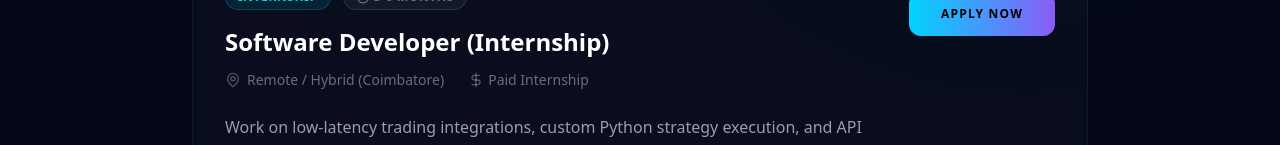
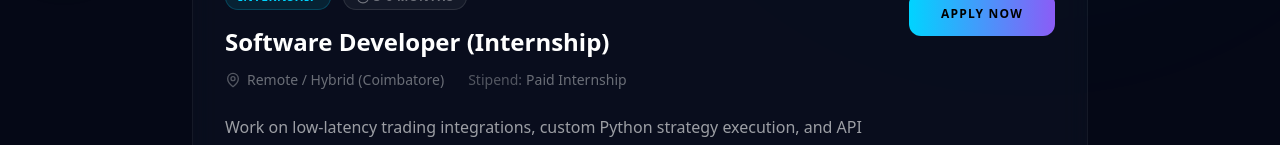
Before and after one commit to raffiq1700/foxplayerwebsite-v2, a Next.js app: page /careers in a window 1280 px wide. Shown: the part 802-947 px from the top of the page. Built offline with nearby package versions, Linux system fonts and the light colour scheme; no server answers; the database is empty.

Commit message:
Careers page: remove DollarSign icon and replace with clean label

```diff
--- a/app/careers/page.tsx
+++ b/app/careers/page.tsx
@@ -2,7 +2,7 @@
 
 import { useState, useEffect } from "react";
 import { motion } from "framer-motion";
-import { Briefcase, MapPin, Clock, DollarSign, Loader2, Sparkles } from "lucide-react";
+import { Briefcase, MapPin, Clock, Loader2, Sparkles } from "lucide-react";
 import { FinalCTA } from "@/components/sections/FinalCTA";
 
 interface Job {
@@ -140,7 +140,7 @@ export default function CareersPage() {
                     </div>
                     {job.stipend && (
                       <div className="flex items-center gap-1">
-                        <DollarSign className="w-4 h-4 text-white/30" /> {job.stipend}
+                        <span className="text-white/30 font-medium">Stipend:</span> {job.stipend}
                       </div>
                     )}
                   </div>
```
